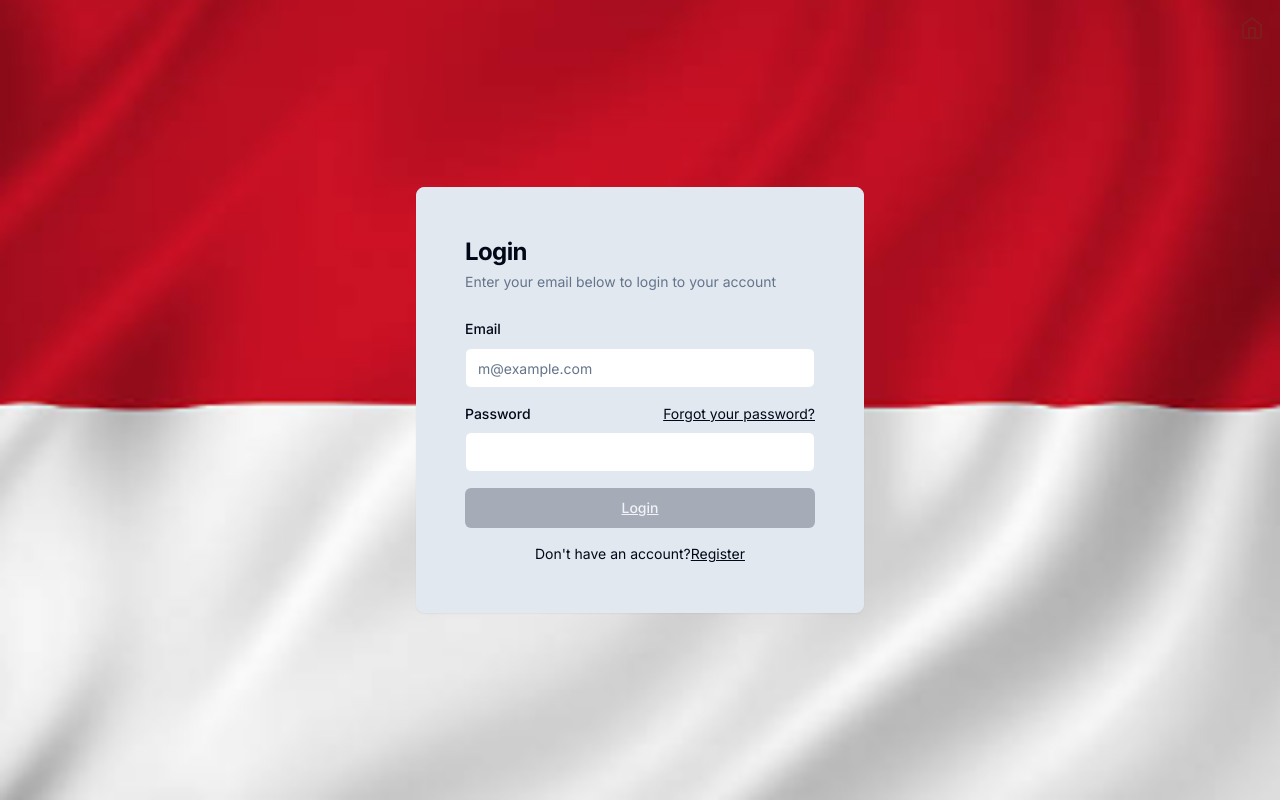
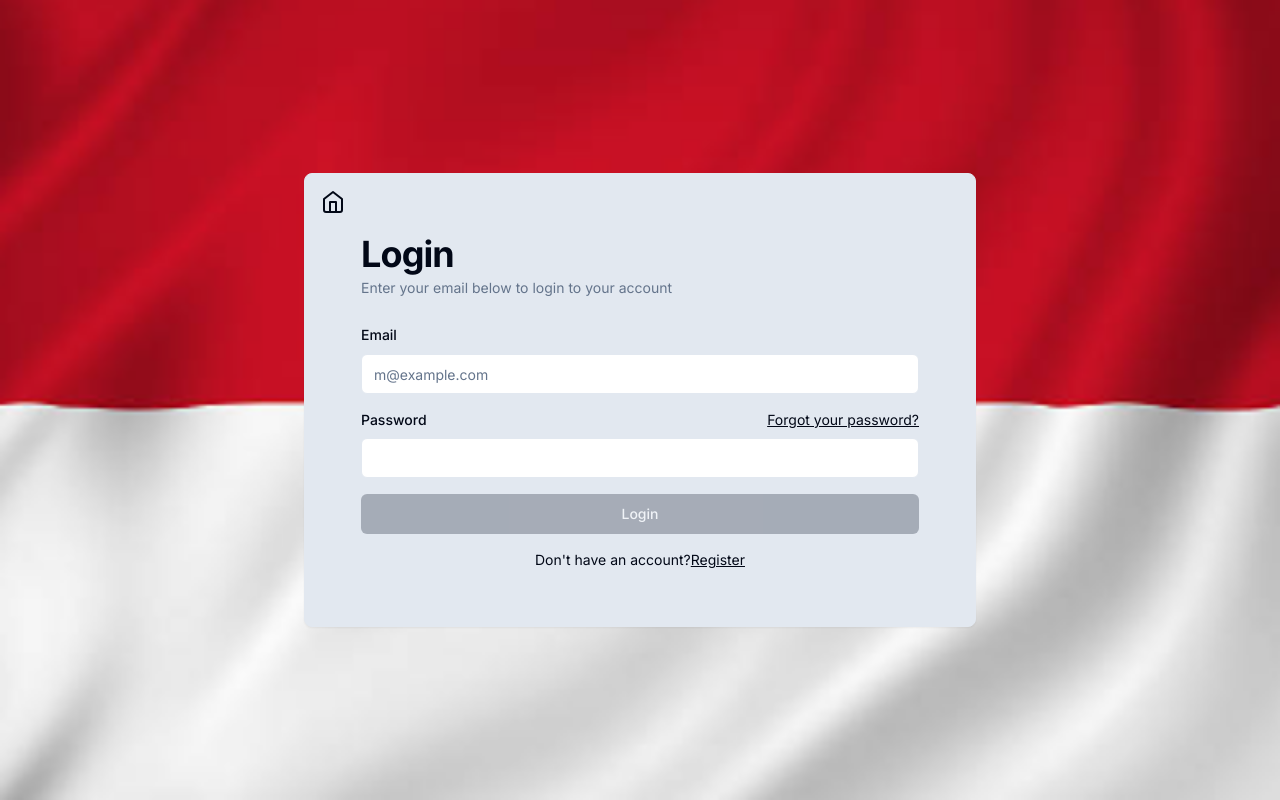
Before and after one commit to CCmt22/election-app, a Next.js app: page /login in a window 1280 px wide. Built offline with nearby package versions, Linux system fonts and the light colour scheme.

Commit message:
Auth and deployment

```diff
--- a/app/login/page.tsx
+++ b/app/login/page.tsx
@@ -13,19 +13,41 @@ import { Button } from "@/components/ui/button";
 import { HomeIcon } from "../ballot/page";
 import { useState } from "react";
 import { signInWithEmailAndPassword } from "firebase/auth";
+import { auth } from "../../firebase";
 
 export default function Component() {
   const [email, setEmail] = useState("");
   const [password, setPassword] = useState("");
+  const [error, setError] = useState("");
 
   const isLoginDisabled = email.trim() === "" || password.trim() === "";
 
   const handleEmailChange = (e) => {
     setEmail(e.target.value);
+    setError(""); // Clear previous errors when email is changed
   };
 
   const handlePasswordChange = (e) => {
     setPassword(e.target.value);
+    setError(""); // Clear previous errors when password is changed
+  };
+
+  const handleLogin = async (e) => {
+    e.preventDefault();
+
+    // Perform data validation
+    if (!email.trim() || !password.trim()) {
+      setError("Email and password are required.");
+      return;
+    }
+
+    try {
+      // Call your authentication function here
+      await signInWithEmailAndPassword(auth, email, password);
+      //login should route them to the ballot page
+    } catch (error) {
+      setError("Invalid email or password. Please try again.");
+    }
   };
 
   return (
@@ -37,14 +59,15 @@ export default function Component() {
       }}
     >
       <div className="h-screen flex items-center justify-center">
-        <div className="absolute top-4 right-4">
-          <Link href="/">
-            <HomeIcon className="h-6 w-6 text-red-900" />
-          </Link>
-        </div>
-        <Card className="w-full max-w-md p-6 bg-slate-200">
+        <Card className="w-full max-w-2xl p-8 bg-slate-200 relative">
           <CardHeader className="space-y-1">
-            <CardTitle className="text-2xl font-bold">Login</CardTitle>
+            <div className="absolute top-4 left-4">
+              <Link href="/">
+                <HomeIcon className="h-6 w-6 text-black-900" />
+              </Link>
+            </div>
+            <CardTitle className="text-4xl font-bold">Login</CardTitle>
+
             <CardDescription>
               Enter your email below to login to your account
             </CardDescription>
@@ -78,21 +101,21 @@ export default function Component() {
                   onChange={handlePasswordChange}
                 />
               </div>
+              {error && <p className="text-red-500 text-sm mt-2">{error}</p>}
               <Button
                 className={`w-full ${
                   isLoginDisabled ? "bg-gray-500" : "bg-black"
                 } text-white`}
                 type="submit"
                 disabled={isLoginDisabled}
+                onClick={handleLogin}
               >
-                <Link className="underline" href="/ballot">
-                  Login
-                </Link>
+                Login
               </Button>
             </div>
             <div className="mt-4 text-center text-sm">
               Don't have an account?
-              <Link className="underline" href="/Register">
+              <Link className="underline" href="/register">
                 Register
               </Link>
             </div>
--- a/app/register/page.tsx
+++ b/app/register/page.tsx
@@ -1,16 +1,22 @@
 "use client"; //this needs to be there
 import Link from "next/link";
-import { useState } from "react";
+import { use, useState } from "react";
 import { Label } from "@/components/ui/label";
 import { Input } from "@/components/ui/input";
 import { Button } from "@/components/ui/button";
 import { HomeIcon } from "../ballot/page";
 import { createUserWithEmailAndPassword } from "firebase/auth"; //for login
+import { auth, firestore } from "../../firebase";
+import { setDoc, doc } from "firebase/firestore";
+import firebase from "firebase/compat/app";
+import { format } from "path";
+//import { useRouter } from "next/router";
 
 export default function Component() {
+  //Here I am using states so that they set the specific names
   const [formData, setFormData] = useState({
-    firstName: "First Name",
-    lastName: " Last Name",
+    firstName: "",
+    lastName: " ",
     idNumber: "",
     email: "",
     password: "",
@@ -25,6 +31,8 @@ export default function Component() {
     password: "",
     confirmPassword: "",
   });
+
+  //const router = useRouter();
 
   const [showErrors, setShowErrors] = useState(false);
 
@@ -59,7 +67,7 @@ export default function Component() {
     });
   };
 
-  const handleSubmit = (e) => {
+  const handleSubmit = async (e) => {
     e.preventDefault();
 
     setShowErrors(true);
@@ -72,8 +80,33 @@ export default function Component() {
       });
       return;
     }
+    //Firebase authentication
+    await createUserWithEmailAndPassword(
+      auth,
+      formData.email,
+      formData.password
+    );
+
+    const user = auth.currentUser;
+    const uid = user.uid;
+
+    const name = formData.firstName;
+    const surname = formData.lastName;
+    const idNumber = formData.idNumber;
+    const email = formData.email;
+
+    const userRef = doc(firestore, "users", uid);
+    await setDoc(userRef, {
+      name,
+      surname,
+      idNumber,
+      email,
+    });
+
+    //router.push("/login");
 
     // Proceed with registration logic if validation passes
+
     console.log("Form submitted successfully!");
   };
 
```
